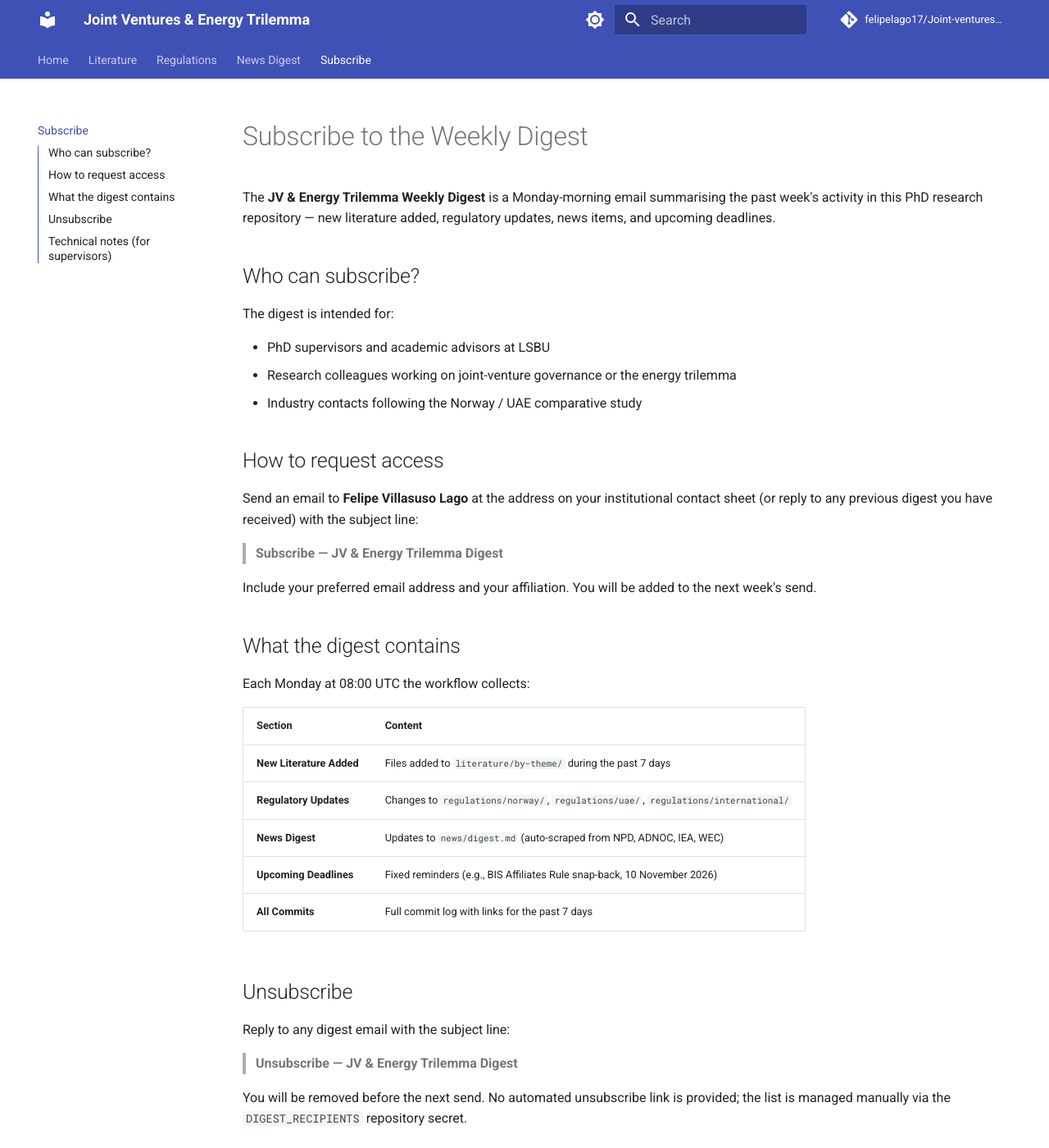
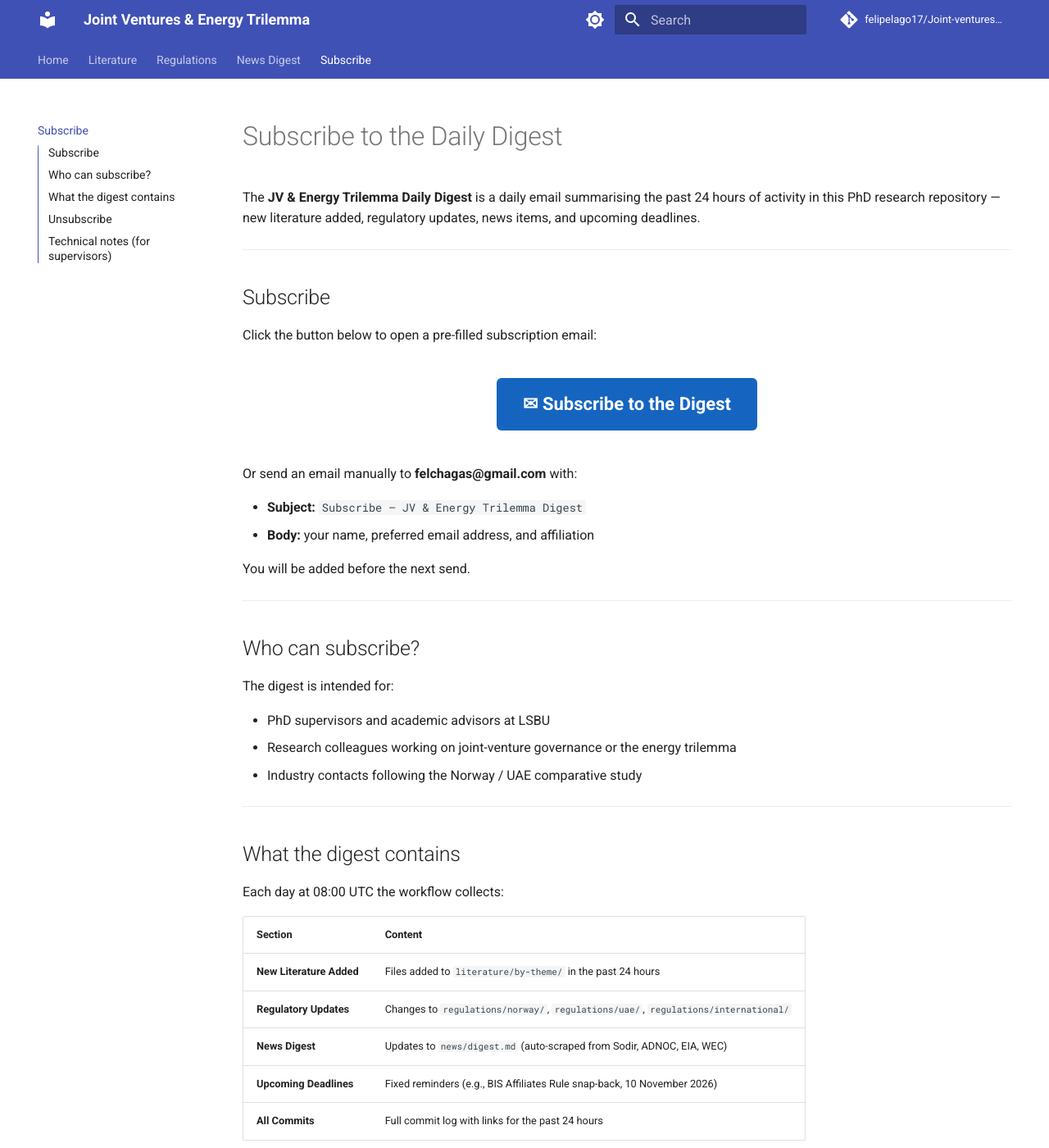
Before and after one commit to felipelago17/Joint-ventures-and-Energy-Trilemma-, an MkDocs documentation site: the page built from docs/subscribe.md, in a window 1280 px wide and 1400 px high. Shown: the whole window at 82% size. Built offline with MkDocs 1.6.1 and Material for MkDocs 9.7.7, drawn with Linux system fonts in a browser that asks for light colours; comment, search, counter and statistics services are not loaded; some of the changed text lies outside the part shown.

Commit message:
Add subscribe/unsubscribe mailto buttons to subscribe page
Replaces text-only instructions with prominent mailto: buttons that
pre-fill subject and body, so users can subscribe in one click.
Also updates all Weekly → Daily references on the page.

https://claude.ai/code/session_01AsVNjM9cTNNGwNbMf3jAv5

```diff
--- a/docs/subscribe.md
+++ b/docs/subscribe.md
@@ -1,6 +1,28 @@
-# Subscribe to the Weekly Digest
+# Subscribe to the Daily Digest
 
-The **JV & Energy Trilemma Weekly Digest** is a Monday-morning email summarising the past week's activity in this PhD research repository — new literature added, regulatory updates, news items, and upcoming deadlines.
+The **JV & Energy Trilemma Daily Digest** is a daily email summarising the past 24 hours of activity in this PhD research repository — new literature added, regulatory updates, news items, and upcoming deadlines.
+
+---
+
+## Subscribe
+
+Click the button below to open a pre-filled subscription email:
+
+<p style="text-align:center; margin: 2rem 0;">
+  <a href="mailto:felchagas@gmail.com?subject=Subscribe%20%E2%80%94%20JV%20%26%20Energy%20Trilemma%20Digest&body=Please%20add%20me%20to%20the%20daily%20digest.%0A%0AName%3A%20%0AEmail%3A%20%0AAffiliation%3A%20"
+     style="background-color:#1565c0; color:#ffffff; padding:14px 32px; border-radius:6px; text-decoration:none; font-size:1.1rem; font-weight:bold; display:inline-block;">
+    ✉ Subscribe to the Digest
+  </a>
+</p>
+
+Or send an email manually to **felchagas@gmail.com** with:
+
+- **Subject:** `Subscribe — JV & Energy Trilemma Digest`
+- **Body:** your name, preferred email address, and affiliation
+
+You will be added before the next send.
+
+---
 
 ## Who can subscribe?
 
@@ -10,33 +32,34 @@ The digest is intended for:
 - Research colleagues working on joint-venture governance or the energy trilemma
 - Industry contacts following the Norway / UAE comparative study
 
-## How to request access
-
-Send an email to **Felipe Villasuso Lago** at the address on your institutional contact sheet (or reply to any previous digest you have received) with the subject line:
-
-> **Subscribe — JV & Energy Trilemma Digest**
-
-Include your preferred email address and your affiliation. You will be added to the next week's send.
+---
 
 ## What the digest contains
 
-Each Monday at 08:00 UTC the workflow collects:
+Each day at 08:00 UTC the workflow collects:
 
 | Section | Content |
 |---------|---------|
-| **New Literature Added** | Files added to `literature/by-theme/` during the past 7 days |
+| **New Literature Added** | Files added to `literature/by-theme/` in the past 24 hours |
 | **Regulatory Updates** | Changes to `regulations/norway/`, `regulations/uae/`, `regulations/international/` |
-| **News Digest** | Updates to `news/digest.md` (auto-scraped from NPD, ADNOC, IEA, WEC) |
+| **News Digest** | Updates to `news/digest.md` (auto-scraped from Sodir, ADNOC, EIA, WEC) |
 | **Upcoming Deadlines** | Fixed reminders (e.g., BIS Affiliates Rule snap-back, 10 November 2026) |
-| **All Commits** | Full commit log with links for the past 7 days |
+| **All Commits** | Full commit log with links for the past 24 hours |
+
+---
 
 ## Unsubscribe
 
-Reply to any digest email with the subject line:
+<p style="text-align:center; margin: 2rem 0;">
+  <a href="mailto:felchagas@gmail.com?subject=Unsubscribe%20%E2%80%94%20JV%20%26%20Energy%20Trilemma%20Digest&body=Please%20remove%20me%20from%20the%20digest."
+     style="background-color:#b71c1c; color:#ffffff; padding:10px 24px; border-radius:6px; text-decoration:none; font-size:1rem; font-weight:bold; display:inline-block;">
+    Unsubscribe
+  </a>
+</p>
 
-> **Unsubscribe — JV & Energy Trilemma Digest**
+The list is managed manually via the `DIGEST_RECIPIENTS` repository secret.
 
-You will be removed before the next send. No automated unsubscribe link is provided; the list is managed manually via the `DIGEST_RECIPIENTS` repository secret.
+---
 
 ## Technical notes (for supervisors)
 
```
